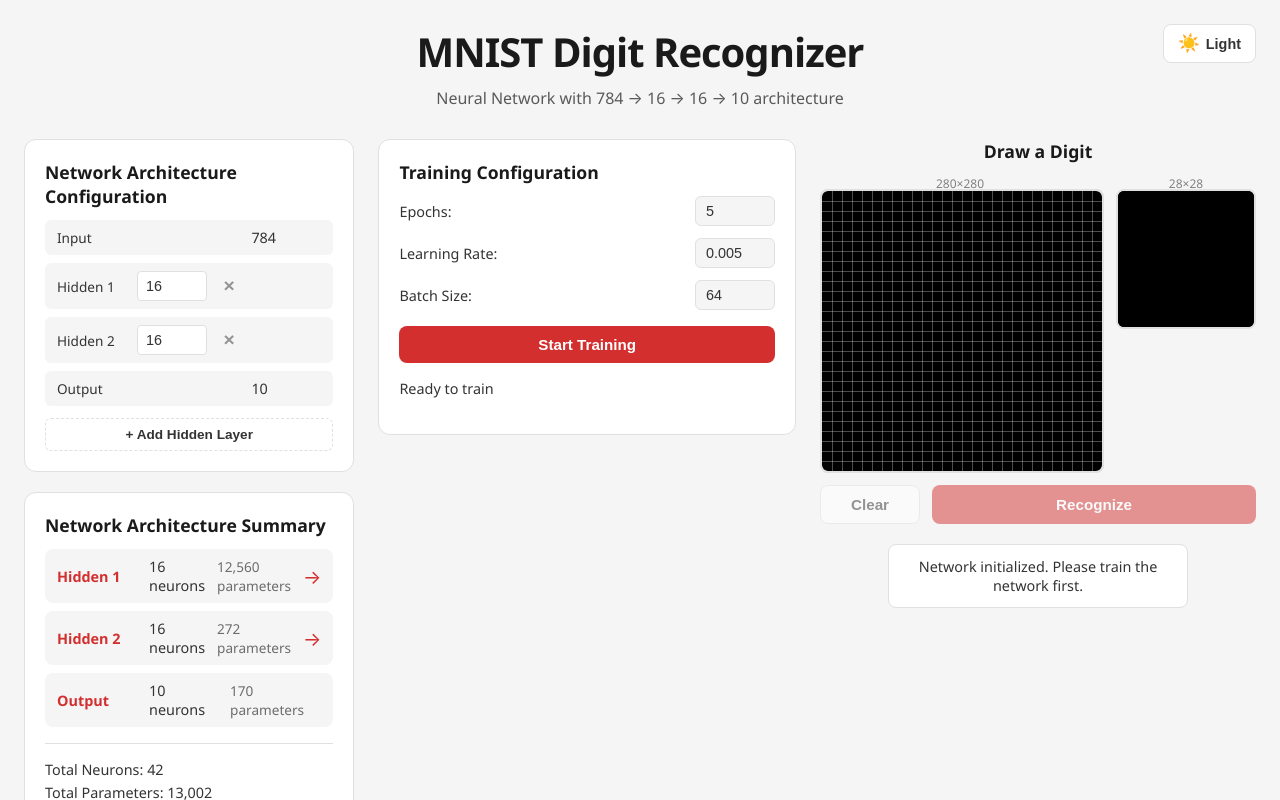
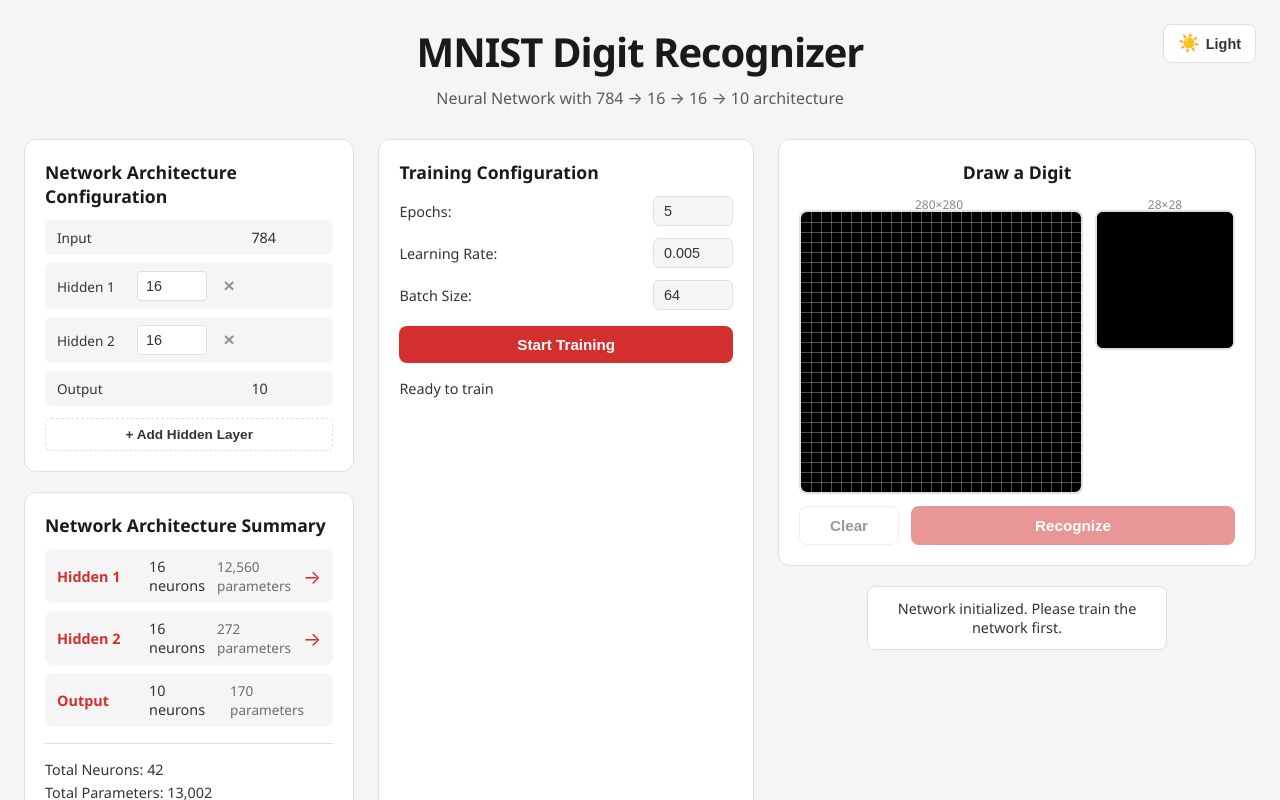
Before and after one commit to cassiano/mnist-digit-recognizer, a React (Vite) app: page / in a window 1280 px wide. Shown: the top 800 px of the page. Built offline with nearby package versions, Linux system fonts and the light colour scheme.

Commit message:
Ajustando layout

```diff
--- a/src/index.css
+++ b/src/index.css
@@ -18,7 +18,7 @@
   --mono: 'SF Mono', 'Fira Code', monospace;
 }
 
-[data-theme="dark"] {
+[data-theme='dark'] {
   --text: #d0d0d0;
   --text-h: #f0f0f0;
   --bg: #1a1a1a;
@@ -108,8 +108,8 @@ main {
   grid-template-columns: 0.5fr 1fr 0.35fr;
   grid-template-rows: auto auto;
   grid-template-areas:
-    "arch training canvas"
-    "viz  viz      canvas";
+    'arch training canvas'
+    'viz  viz      canvas';
   gap: 24px;
 }
 
@@ -117,10 +117,10 @@ main {
   main {
     grid-template-columns: 1fr;
     grid-template-areas:
-      "arch"
-      "training"
-      "canvas"
-      "viz";
+      'arch'
+      'training'
+      'canvas'
+      'viz';
   }
 }
 
@@ -171,6 +171,10 @@ h4 {
   border: 1px solid var(--border);
   border-radius: 12px;
   padding: 20px;
+}
+
+.training-panel {
+  min-height: 725px;
 }
 
 .architecture {
@@ -498,7 +502,7 @@ button.danger:hover:not(:disabled) {
 }
 
 .results-list {
-  max-height: 200px;
+  max-height: 370px;
   overflow-y: auto;
 }
 
@@ -525,6 +529,10 @@ button.danger:hover:not(:disabled) {
 /* Drawing Canvas */
 .drawing-canvas {
   text-align: center;
+  background: var(--surface);
+  border: 1px solid var(--border);
+  border-radius: 12px;
+  padding: 20px;
 }
 
 .drawing-canvas canvas {
```
